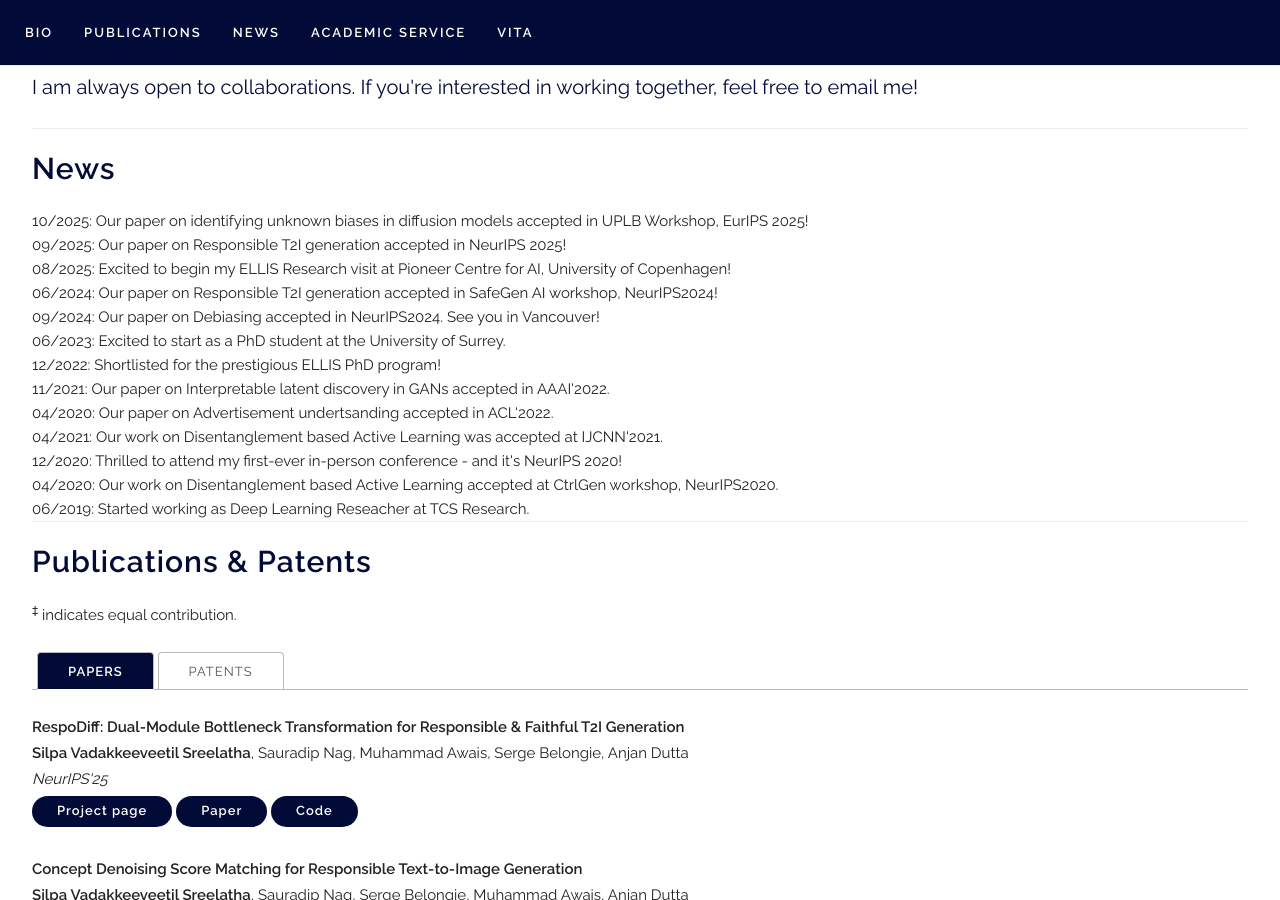
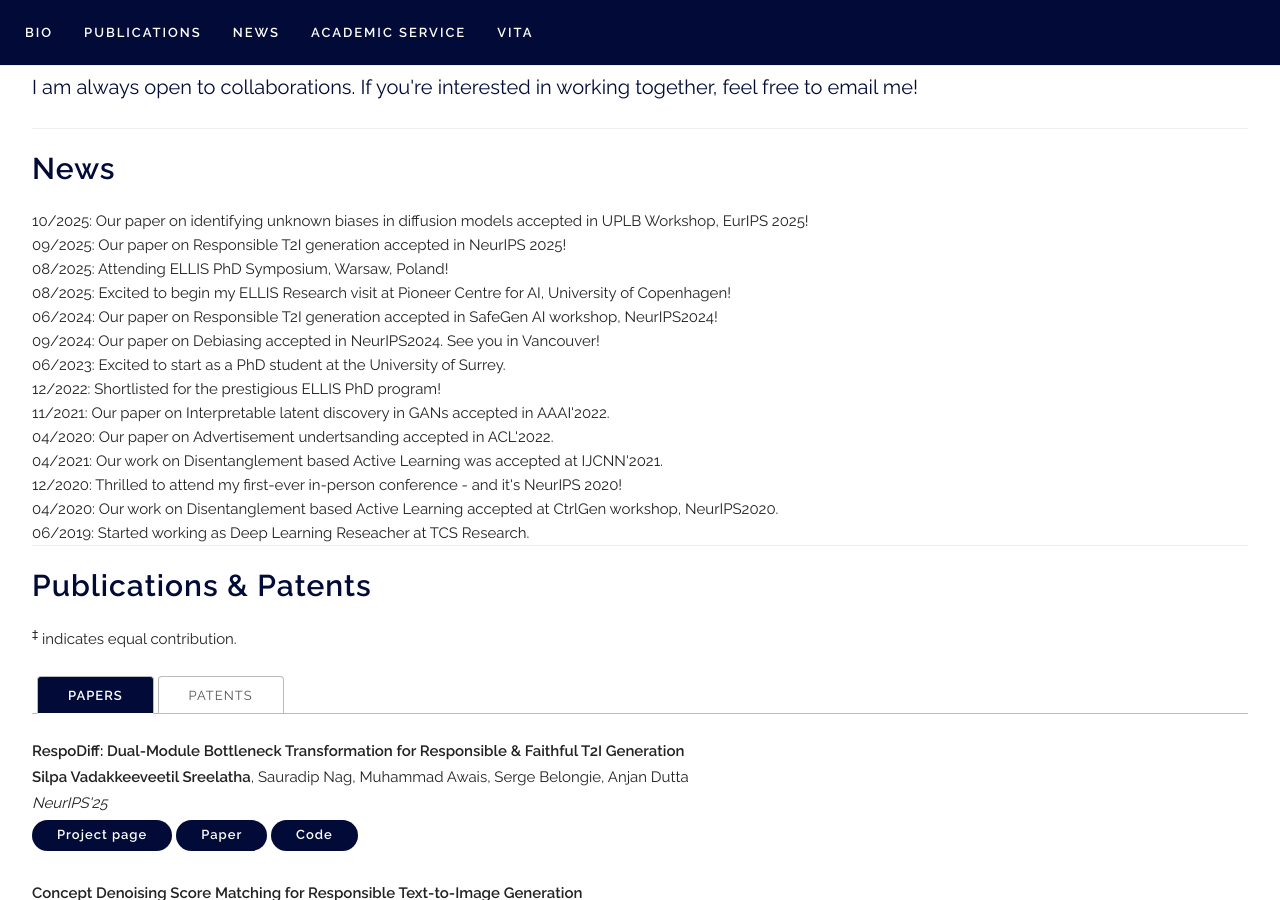
Before and after one commit to VSSILPA/vssilpa.github.io, a Jekyll site: the page built from index.html, in a window 1280 px wide and 900 px high, scrolled down 700 px. Built offline with Jekyll 4.4.1, drawn with Linux system fonts in a browser that asks for light colours; some web fonts are replaced.

Commit message:
Update index.html

```diff
--- a/index.html
+++ b/index.html
@@ -34,6 +34,10 @@ title: Home
     <span class="content">Our paper on Responsible T2I generation accepted in NeurIPS 2025!</span>
 </div>
 
+    <div class="news-item">
+    <span class="date">08/2025:</span>
+    <span class="content">Attending ELLIS PhD Symposium, Warsaw, Poland!</span>
+</div>
     <div class="news-item">
     <span class="date">08/2025:</span>
     <span class="content">Excited to begin my ELLIS Research visit at Pioneer Centre for AI, University of Copenhagen!</span>
```
